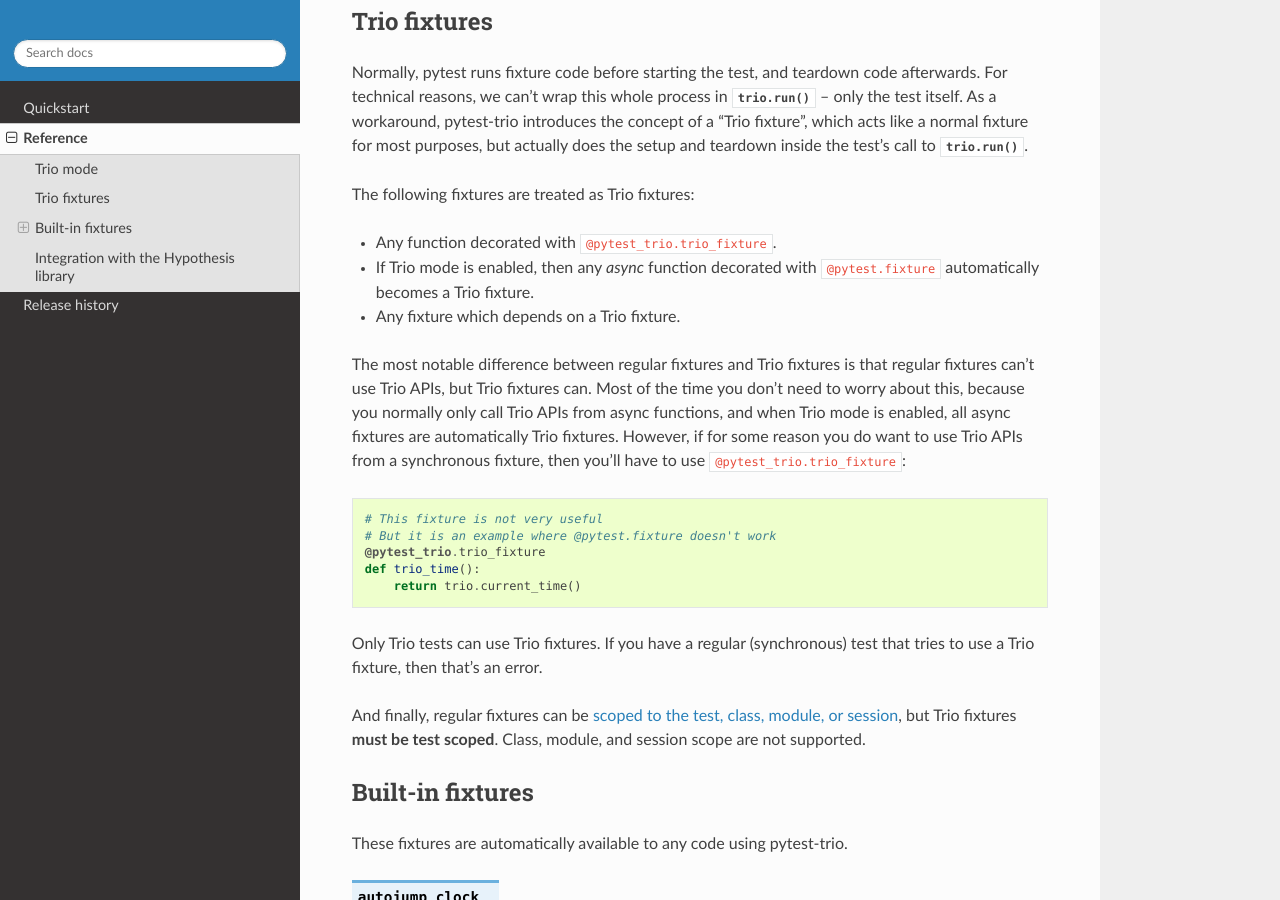
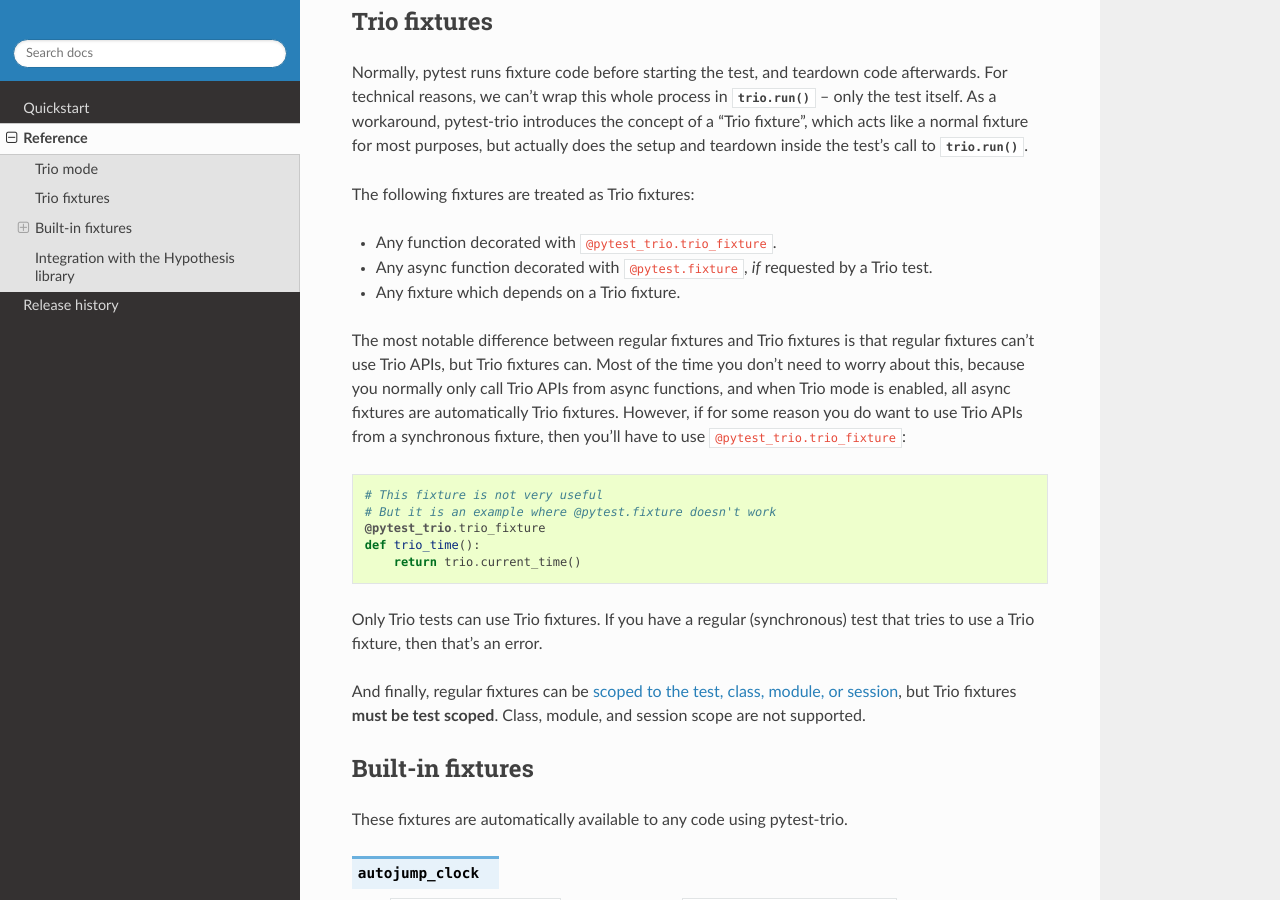
Before and after one commit to python-trio/pytest-trio, a Sphinx documentation site: the page built from docs/source/reference.rst, in a window 1280 px wide and 900 px high, scrolled down 1176 px. Built offline with Sphinx 7.4.7 and the Read the Docs theme 2.0.0, drawn with Linux system fonts in a browser that asks for light colours; the version number could not be read and is left out.

Commit message:
Tweak fixture semantics
The fixture setup code doesn't have convenient access to config file
settings, and also keying the automagic-async-fixture-handling off of
the trio-mode setting would be a compatibility break. Not the end of
the world, but kind of annoying.

Instead, let's continue to key the automagic-async-fixture-handling
off of the requesting test being a Trio test. It's just as convenient,
and while technically could be a little more error-prone –
specifically, if you accidentally use an async fixture with a
non-async test, then we won't be able to catch that as an error – I
doubt it matters much in practice. And if people turn out to make that
mistake a lot, we can always add some check for it later.

```diff
--- a/docs/source/reference.rst
+++ b/docs/source/reference.rst
@@ -70,8 +70,8 @@ the setup and teardown inside the test's call to :func:`trio.run`.
 The following fixtures are treated as Trio fixtures:
 
 * Any function decorated with ``@pytest_trio.trio_fixture``.
-* If Trio mode is enabled, then any *async* function decorated with
-  ``@pytest.fixture`` automatically becomes a Trio fixture.
+* Any async function decorated with ``@pytest.fixture``, *if*
+  requested by a Trio test.
 * Any fixture which depends on a Trio fixture.
 
 The most notable difference between regular fixtures and Trio fixtures
```
